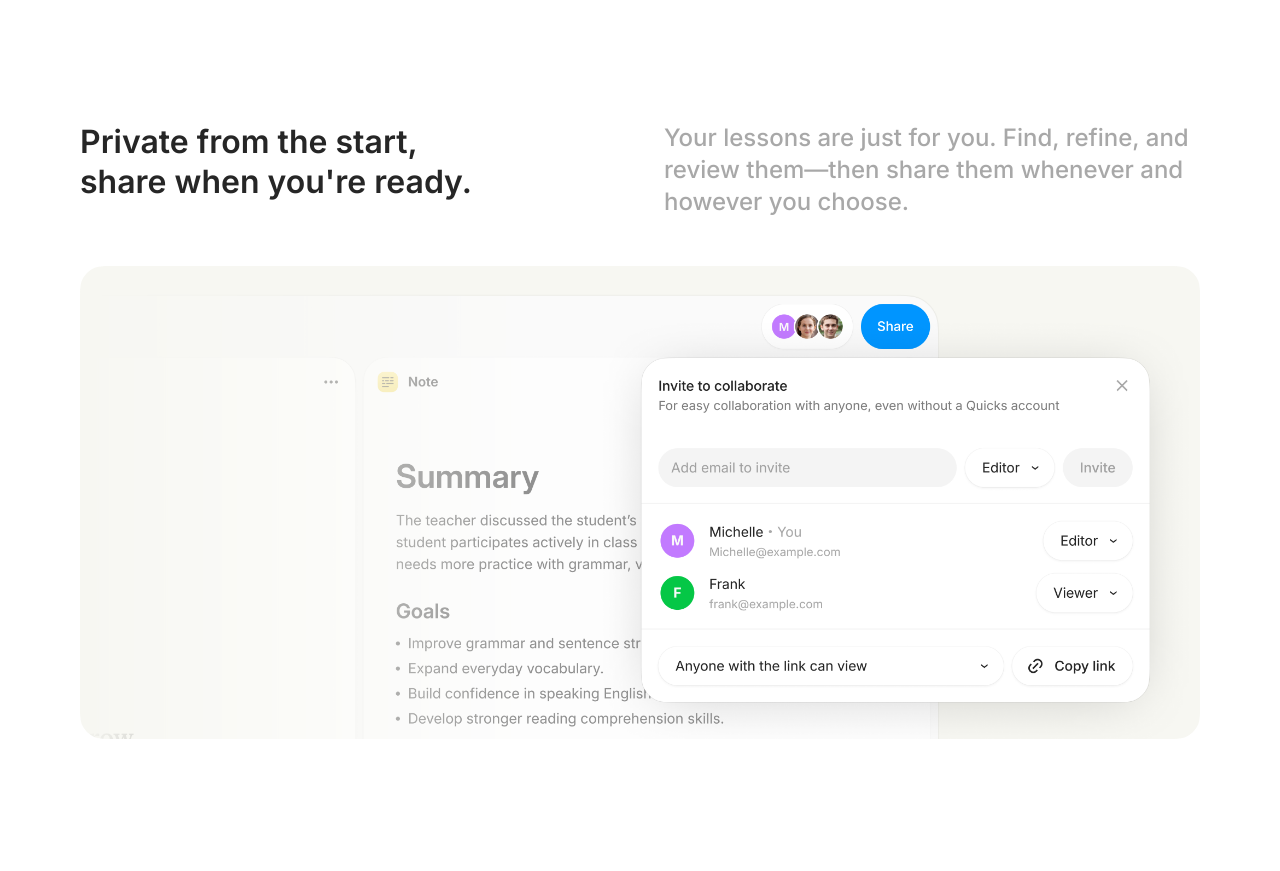
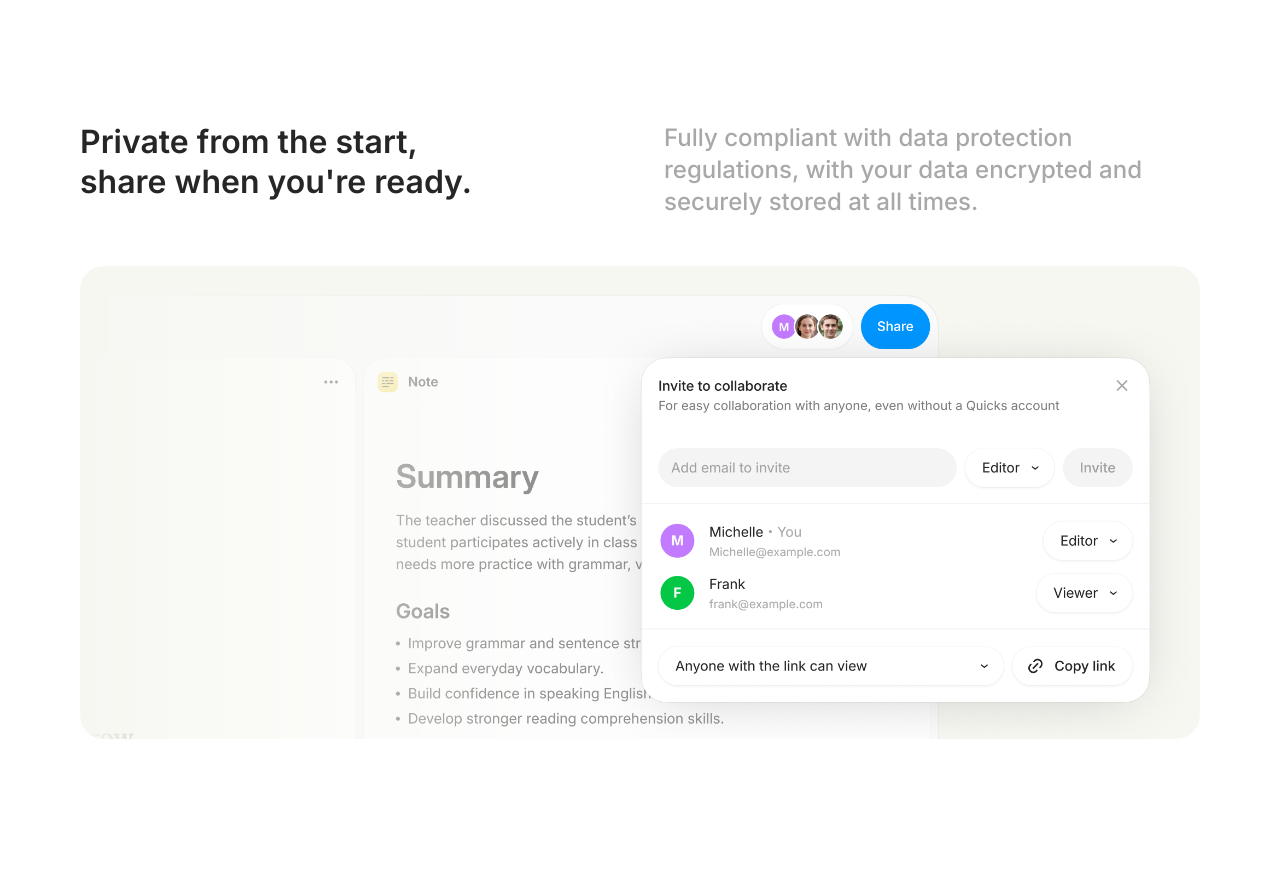
Before and after one commit to andneiman/quicksland, a Next.js app: page /en2 in a window 1280 px wide. Shown: the part 2260-3131 px from the top of the page. Built offline with nearby package versions, Linux system fonts and the light colour scheme.

Commit message:
copy(en2): update Private block description
Co-authored-by: Cursor <cursoragent@cursor.com>

```diff
--- a/src/components/en2/FeatureStoryBlocks.tsx
+++ b/src/components/en2/FeatureStoryBlocks.tsx
@@ -11,7 +11,7 @@ const BLOCKS = [
       </>
     ),
     description:
-      "Your lessons are just for you. Find, refine, and review them—then share them whenever and however you choose.",
+      "Fully compliant with data protection regulations, with your data encrypted and securely stored at all times.",
     image: "/en2/private.png",
     imageAlt: "Invite to collaborate — share notes when you're ready",
   },
```
